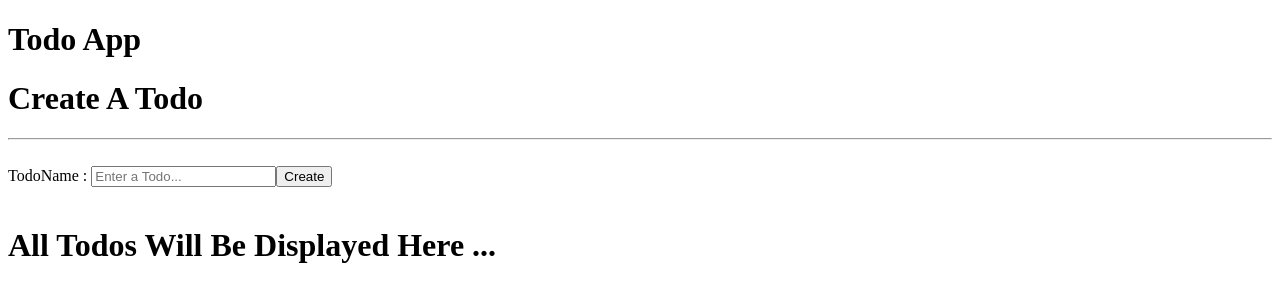
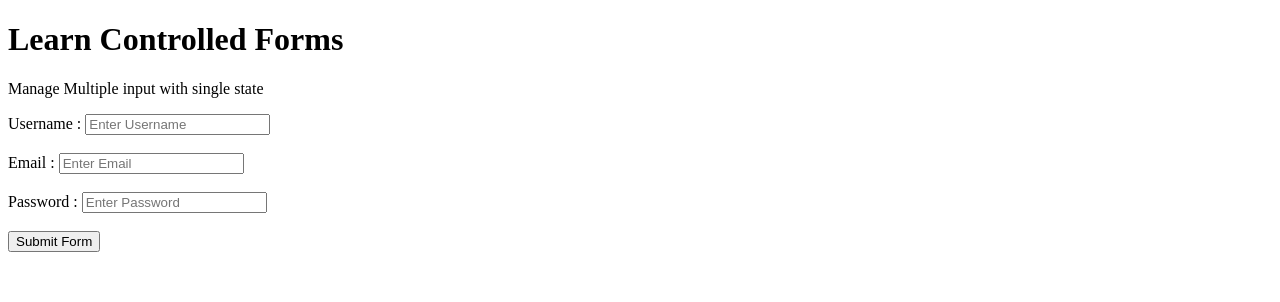
Before and after one commit to iamkeshavSharma19/ReactJSPracticeJuly, a React (Vite) app: page / in a window 1280 px wide. Shown: the top 302 px of the page. Built offline with nearby package versions, Linux system fonts and the light colour scheme.

Commit message:
Controlled Forms Part 02 Managing Multiple Inputs With Single State Completed

```diff
--- a/package.json
+++ b/package.json
@@ -10,8 +10,10 @@
     "preview": "vite preview"
   },
   "dependencies": {
+    "bootstrap": "^5.3.8",
     "react": "^19.2.7",
-    "react-dom": "^19.2.7"
+    "react-dom": "^19.2.7",
+    "react-toastify": "^11.1.0"
   },
   "devDependencies": {
     "@eslint/js": "^10.0.1",
--- a/src/App.jsx
+++ b/src/App.jsx
@@ -3,7 +3,7 @@
 import ControllerForms01PracticeOnMyOwn from "./components/ControlledFormsByFollowing/ControllerForms01PracticeOnMyOwn";
 // import TodoContextProvider from "./components/TodoAppContextAPIByFollowing/context/TodoContextProvider";
 // import TodoApp from "./components/TodoAppContextAPIByFollowing/TodoApp";
-import ControlledForms02ByFollowing from "./components/ControlledFormsPart2UsingSingleState/ControlledForms02ByFollowing";
+import ControlledForms02ByFollowing from "./components/ControlledFormsPart02AugPractice/ControlledForms02ByFollowing";
 import LifeCycleCBCByFollowing from "./components/LifeCycleByFollowing/LifeCycleCBCByFollowing";
 import ControlledForm01ByFollowing from "./ControlledFormsAugPractice/ControlledForm01ByFollowing";
 import ControlledForms01OwnPractice from "./ControlledFormsAugPractice/ControlledForms01OwnPractice";
@@ -31,9 +31,10 @@
 
         <Parent />
       </ContextExample> */}
-      <TodoContextProvider>
+      {/* <TodoContextProvider>
         <TodoApp />
-      </TodoContextProvider>
+      </TodoContextProvider> */}
+      <ControlledForms02ByFollowing />
     </div>
   );
 };
--- /dev/null
+++ b/src/components/ControlledFormsPart02AugPractice/ControlledForms02ByFollowing.jsx
@@ -0,0 +1,60 @@
+import React, { useState } from "react";
+
+const ControlledForms02ByFollowing = () => {
+  const [formData, setFormData] = useState({
+    username: "",
+    email: "",
+    password: "",
+  });
+
+  const handleChange = (e) => {
+    console.log(e);
+    const { name, value } = e.target;
+    setFormData({
+      ...formData,
+      [name]: value,
+    });
+  };
+
+  return (
+    <div>
+      <h1>Learn Controlled Forms</h1>
+      <p>Manage Multiple input with single state</p>
+      <form>
+        <label htmlFor="username">Username : </label>
+        <input
+          type="text"
+          placeholder="Enter Username"
+          name="username"
+          id="username"
+          value={formData.username}
+          onChange={handleChange}
+        />
+        <br /> <br />
+        <label htmlFor="email">Email : </label>
+        <input
+          type="text"
+          placeholder="Enter Email"
+          name="email"
+          id="email"
+          value={formData.email}
+          onChange={handleChange}
+        />
+        <br /> <br />
+        <label htmlFor="password">Password : </label>
+        <input
+          type="text"
+          placeholder="Enter Password"
+          id="password"
+          name="password"
+          value={formData.password}
+          onChange={handleChange}
+        />
+        <br /> <br />
+        <button>Submit Form</button>
+      </form>
+    </div>
+  );
+};
+
+export default ControlledForms02ByFollowing;
```
Also changed, not shown: 1 other file (tests, documents, lock files or other folders).
